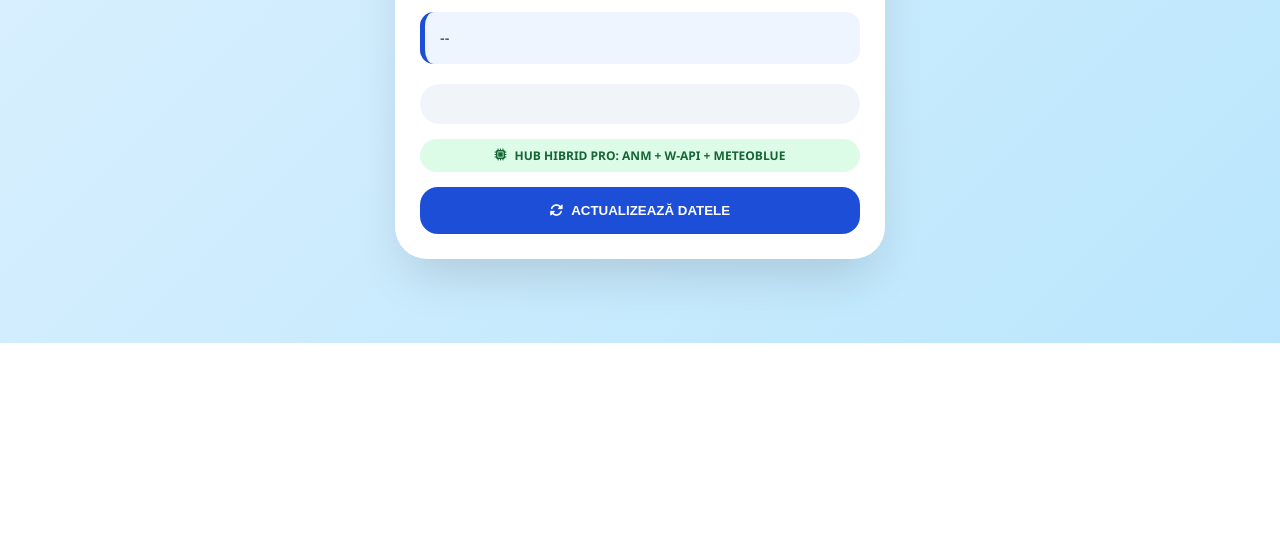
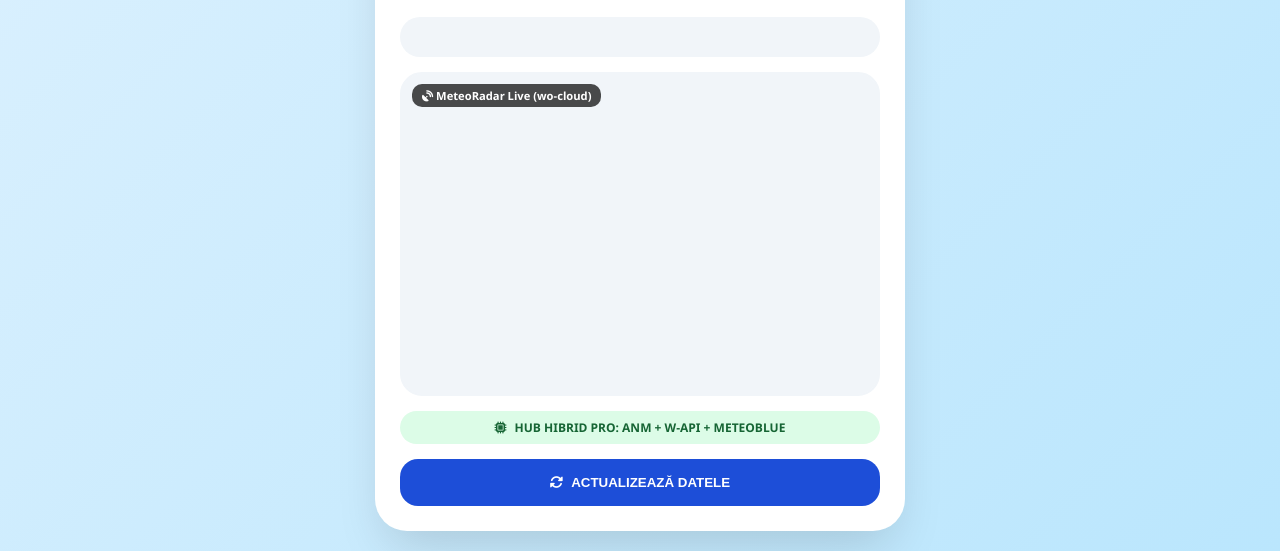
Before and after one commit to acc1311/Hub-Hibrid-YO8ACR-ANM-WeatherAPI-Meteoblue, a plain HTML site: page index.html in a window 1280 px wide. Shown: the part 497-1048 px from the top of the page. Before the commit the page ends 840 px from the top, so only its background shows below. Drawn offline with Linux system fonts and the light colour scheme; no server answers.

Commit message:
Update title and enhance layout in index.html

```diff
--- a/index.html
+++ b/index.html
@@ -3,7 +3,7 @@
 <head>
     <meta charset="UTF-8">
     <meta name="viewport" content="width=device-width, initial-scale=1.0">
-    <title>Hub Hibrid PRO - Versiunea Finală</title>
+    <title>Hub Hibrid PRO - Versiunea Completă cu Radar</title>
     <link rel="stylesheet" href="https://cdnjs.cloudflare.com/ajax/libs/font-awesome/6.4.0/css/all.min.css">
     <style>
         :root {
@@ -17,29 +17,29 @@
             --info-box: rgba(96, 165, 250, 0.1);
         }
         body { font-family: 'Segoe UI', sans-serif; background: var(--bg); color: var(--text); display: flex; justify-content: center; align-items: center; min-height: 100vh; margin: 0; padding: 20px; transition: 0.3s; }
-        .card { background: var(--card); border-radius: 32px; padding: 25px; width: 100%; max-width: 440px; box-shadow: 0 25px 50px -12px rgba(0,0,0,0.15); text-align: center; position: relative; }
+        .card { background: var(--card); border-radius: 32px; padding: 25px; width: 100%; max-width: 480px; box-shadow: 0 25px 50px -12px rgba(0,0,0,0.15); text-align: center; position: relative; }
         .header-actions { display: flex; gap: 8px; margin-bottom: 20px; align-items: center; }
         .search-box { flex: 1; display: flex; gap: 5px; background: var(--grid); border-radius: 16px; padding: 5px 10px; border: 2px solid var(--grid); }
         .search-box input { border: none; background: transparent; color: var(--text); padding: 10px; outline: none; width: 100%; font-weight: 600; }
         .btn-action { background: var(--primary); color: white; border: none; width: 42px; height: 42px; border-radius: 12px; cursor: pointer; display: flex; align-items: center; justify-content: center; transition: 0.2s; }
-        .btn-action:hover { opacity: 0.9; }
         .btn-theme { background: var(--grid); color: #f59e0b; }
-        .city-name { color: var(--primary); font-size: 1.8rem; font-weight: 800; text-transform: uppercase; margin-bottom: 5px; letter-spacing: -0.5px; }
+        .city-name { color: var(--primary); font-size: 1.8rem; font-weight: 800; text-transform: uppercase; margin-bottom: 5px; }
         .time-sync { font-size: 0.7rem; color: var(--muted); margin-bottom: 15px; }
         .temp-main { font-size: 5.5rem; font-weight: 800; color: var(--primary); margin: 0; line-height: 1; letter-spacing: -2px; }
         .weather-icon { font-size: 5rem; margin: 15px 0; height: 100px; display: flex; align-items: center; justify-content: center; }
         .condition-text { font-weight: 700; font-size: 1.2rem; margin-bottom: 20px; text-transform: capitalize; }
-        .forecast-banner { background: var(--info-box); border-left: 5px solid var(--primary); padding: 15px; border-radius: 14px; margin-bottom: 20px; font-size: 0.9rem; text-align: left; line-height: 1.5; }
+        .forecast-banner { background: var(--info-box); border-left: 5px solid var(--primary); padding: 15px; border-radius: 14px; margin-bottom: 20px; font-size: 0.9rem; text-align: left; }
         .data-grid { display: grid; grid-template-columns: 1fr 1fr; gap: 10px; text-align: left; background: var(--grid); padding: 20px; border-radius: 22px; margin-bottom: 15px; }
-        .data-grid div { display: flex; flex-direction: column; gap: 2px; min-height: 55px; justify-content: center; }
+        .data-grid div { display: flex; flex-direction: column; gap: 2px; min-height: 50px; justify-content: center; }
         .item-label { font-size: 0.6rem; color: var(--muted); text-transform: uppercase; font-weight: 800; }
-        .item-val { font-weight: 700; font-size: 0.82rem; line-height: 1.2; }
+        .item-val { font-weight: 700; font-size: 0.85rem; }
         .item-src { font-size: 0.5rem; color: var(--source-tag); font-weight: 700; }
+        .map-container { border-radius: 22px; overflow: hidden; margin-bottom: 15px; height: 320px; background: var(--grid); border: 2px solid var(--grid); position: relative; }
+        .map-label { position: absolute; top: 10px; left: 10px; background: rgba(0,0,0,0.7); color: white; padding: 4px 10px; border-radius: 10px; font-size: 0.7rem; font-weight: bold; z-index: 10; pointer-events: none; }
         .source-footer { display: inline-flex; align-items: center; justify-content: center; gap: 8px; background: #dcfce7; color: #166534; padding: 8px 15px; border-radius: 20px; font-size: 0.75rem; font-weight: 700; margin-bottom: 15px; width: 100%; box-sizing: border-box; }
         [data-theme="dark"] .source-footer { background: #064e3b; color: #34d399; }
         .btn-update { width: 100%; background: var(--primary); color: white; border: none; padding: 16px; border-radius: 18px; font-weight: 800; cursor: pointer; text-transform: uppercase; display: flex; align-items: center; justify-content: center; gap: 8px; transition: 0.2s; }
         #loader { display: none; margin: 30px 0; }
-        #main-content { transition: opacity 0.3s; }
     </style>
 </head>
 <body>
@@ -62,7 +62,14 @@
         <div id="main-temp" class="temp-main">--</div>
         <div id="main-desc" class="condition-text">--</div>
         <div class="forecast-banner" id="smart-text">--</div>
+
         <div class="data-grid" id="full-grid"></div>
+
+        <div class="map-container">
+            <div class="map-label"><i class="fas fa-satellite-dish"></i> MeteoRadar Live (wo-cloud)</div>
+            <iframe id="radar-iframe" width="100%" height="100%" frameborder="0" style="border:0" allowfullscreen></iframe>
+        </div>
+
         <div class="source-footer"><i class="fas fa-microchip"></i> HUB HIBRID PRO: ANM + W-API + METEOBLUE</div>
         <button class="btn-update" onclick="updateWeather()"><i class="fas fa-sync-alt"></i> Actualizează datele</button>
     </div>
@@ -113,6 +120,9 @@
             const {lat, lon} = dW.location;
             const cur = dW.current, loc = dW.location, fDay = dW.forecast.forecastday[0];
 
+            // Sursă Radar dinamică bazată pe coordonate
+            document.getElementById('radar-iframe').src = `https://radar.wo-cloud.com/pwa/?center=${lat},${lon}&zoom=8&tz=Europe/Bucharest&tf=HH:mm&lang=ro`;
+
             let tNoapte = fDay.hour[23].temp_c;
             try {
                 const rM = await fetch(`https://my.meteoblue.com/packages/basic-1h?lat=${lat}&lon=${lon}&apikey=${M_KEY}&format=json`);
@@ -129,7 +139,6 @@
             if(!station) {
                 station = jA.features.find(f => {
                     const sName = cleanStr(f.properties.nume);
-                    if (cleanInput.includes("NEAMT") && sName.includes("JIU")) return false;
                     return sName.includes(targetStation) || targetStation.includes(sName);
                 });
             }
@@ -137,50 +146,41 @@
             const p = station ? station.properties : null;
             const src = p ? "[ANM]" : "[W-API]";
 
-            // LOGICA VÂNT UNITĂ
-            let windSpeedMs = p ? parseFloat(p.vant) : (cur.wind_kph/3.6).toFixed(1);
-            let windSpeedKmh = (windSpeedMs * 3.6).toFixed(1);
-            let windDirFinal = cur.wind_dir;
+            // Logică Vânt unită
+            let windMs = p ? parseFloat(p.vant) : (cur.wind_kph/3.6).toFixed(1);
+            let windKmh = (windMs * 3.6).toFixed(1);
+            let windDir = cur.wind_dir;
             if (p && p.vant) {
                 const matchDir = p.vant.match(/[A-ZĂÂÎȘȚ]+$/i);
-                if (matchDir) windDirFinal = matchDir[0].toUpperCase();
+                if (matchDir) windDir = matchDir[0].toUpperCase();
             }
 
             const sunrise24 = formatTo24h(fDay.astro.sunrise);
             const sunset24 = formatTo24h(fDay.astro.sunset);
-            const actTemp = p ? parseFloat(p.tempe).toFixed(1) : cur.temp_c;
-            const presMb = p ? parseFloat(p.presiunetext) : cur.pressure_mb;
-            const presMm = Math.round(presMb * 0.750062);
 
             document.getElementById('city-title').innerText = p ? p.nume : loc.name;
-            document.getElementById('main-temp').innerText = actTemp + "°C";
+            document.getElementById('main-temp').innerText = (p ? parseFloat(p.tempe).toFixed(1) : cur.temp_c) + "°C";
             document.getElementById('main-desc').innerText = cur.condition.text;
             document.getElementById('smart-text').innerHTML = `Vremea în <strong>${p ? p.nume : loc.name}</strong>: ${cur.condition.text.toLowerCase()}. Șanse ploaie: ${fDay.day.daily_chance_of_rain}%.`;
 
-            // GRILĂ REORGANIZATĂ
             document.getElementById('full-grid').innerHTML = `
                 <div><span class="item-label">Min / Max Azi</span><span class="item-val">${fDay.day.mintemp_c}° / ${fDay.day.maxtemp_c}°C</span><span class="item-src">[W-API]</span></div>
                 <div><span class="item-label">La Noapte</span><span class="item-val">${tNoapte}°C</span><span class="item-src">[METEOBLUE]</span></div>
-
-                <div><span class="item-label">Vânt Mediu & Dir</span><span class="item-val">${windSpeedKmh} km/h (${windSpeedMs} m/s) ${windDirFinal}</span><span class="item-src">${src}</span></div>
+                <div><span class="item-label">Vânt & Direcție</span><span class="item-val">${windKmh} km/h (${windMs} m/s) ${windDir}</span><span class="item-src">${src}</span></div>
                 <div><span class="item-label">Rafale Maxime</span><span class="item-val">${cur.gust_kph} km/h</span><span class="item-src">[W-API]</span></div>
-
-                <div><span class="item-label">Răsărit Soare</span><span class="item-val">${sunrise24}</span><span class="item-src">[W-API]</span></div>
-                <div><span class="item-label">Apus Soare</span><span class="item-val">${sunset24}</span><span class="item-src">[W-API]</span></div>
-
-                <div><span class="item-label">Presiune</span><span class="item-val">${presMb} mb (${presMm} mmHg)</span><span class="item-src">${src}</span></div>
+                <div><span class="item-label">Răsărit (24h)</span><span class="item-val">${sunrise24}</span><span class="item-src">[W-API]</span></div>
+                <div><span class="item-label">Apus (24h)</span><span class="item-val">${sunset24}</span><span class="item-src">[W-API]</span></div>
+                <div><span class="item-label">Presiune</span><span class="item-val">${p ? p.presiunetext : cur.pressure_mb} mb</span><span class="item-src">${src}</span></div>
                 <div><span class="item-label">Umiditate</span><span class="item-val">${p ? p.umezeala : cur.humidity}%</span><span class="item-src">${src}</span></div>
             `;
 
-            const syncText = p ? `Stație ANM: ${p.nume} | ${p.actualizat.replace(/&nbsp;/g, ' ')}` : `Sursă: WeatherAPI | ${new Date().toLocaleTimeString('ro-RO')}`;
-            document.getElementById('sync-info').innerText = syncText;
+            document.getElementById('sync-info').innerText = p ? `Stație: ${p.nume} | ${p.actualizat.replace(/&nbsp;/g, ' ')}` : `Sursă: W-API | ${new Date().toLocaleTimeString('ro-RO')}`;
 
             const isDay = cur.is_day === 1;
             const d = cur.condition.text.toLowerCase();
             let icon = isDay ? "fa-sun" : "fa-moon", color = isDay ? "#f59e0b" : "#cbd5e1";
-            if(d.includes("ploaie") || d.includes("ploi")) { icon = "fa-cloud-showers-heavy"; color = "#3b82f6"; }
+            if(d.includes("ploaie")) { icon = "fa-cloud-showers-heavy"; color = "#3b82f6"; }
             else if(d.includes("nor")) { icon = isDay ? "fa-cloud-sun" : "fa-cloud-moon"; color = "#64748b"; }
-
             document.getElementById('big-icon').innerHTML = `<i class="fas ${icon}" style="color: ${color}"></i>`;
 
         } catch(e) {
```
